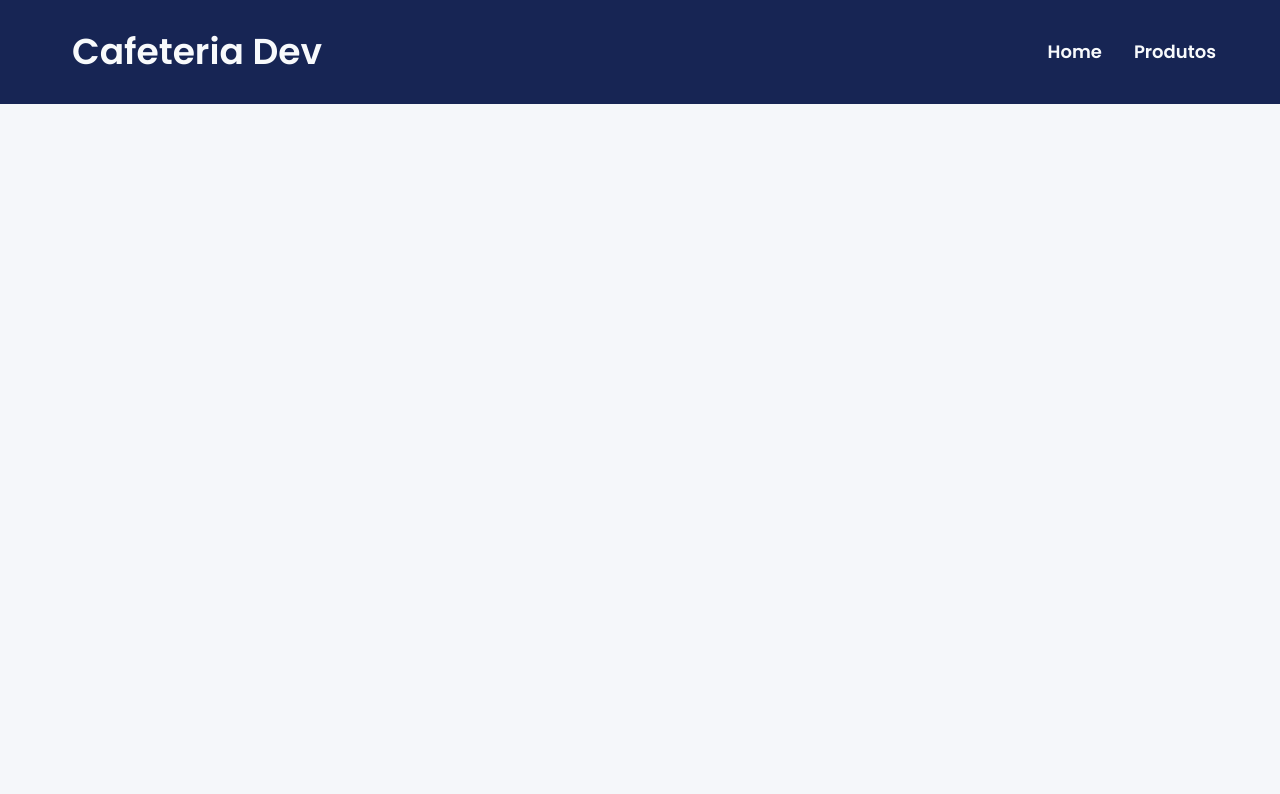
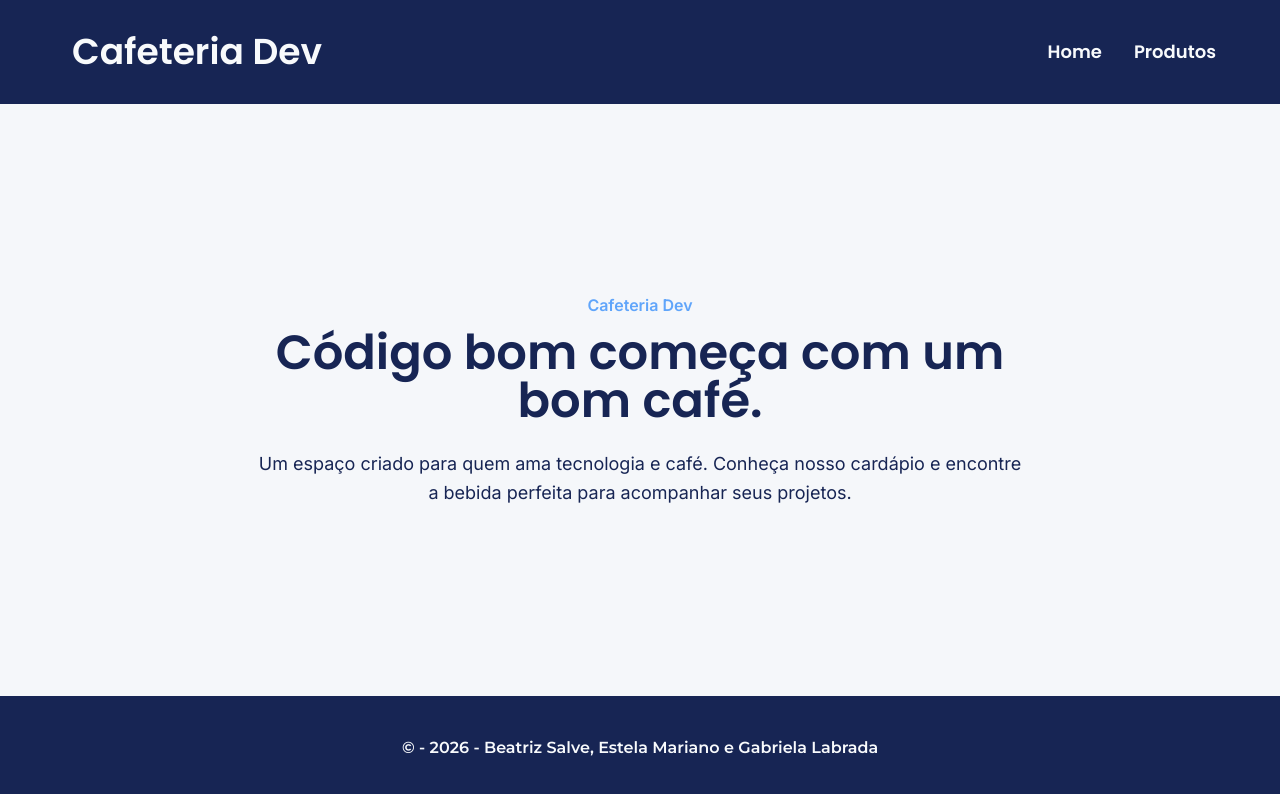
Before and after one commit to Cafeteria-WebDev/projeto-cafeteria, a React (Vite) app: page / in a window 1280 px wide. Shown: the top 794 px of the page. Built offline with nearby package versions, Linux system fonts and the light colour scheme.

Commit message:
fix: descomentando App.jsx

```diff
--- a/src/App.jsx
+++ b/src/App.jsx
@@ -1,9 +1,9 @@
 import { BrowserRouter as Router, Routes, Route } from "react-router-dom"
 
 import Navbar from "./components/Navbar"
-//import Footer from "./components/Footer"
-//import Home from "./pages/Home"
-//import Produtos from "./pages/Produtos"
+import Footer from "./components/Footer"
+import Home from "./pages/Home"
+import Produtos from "./pages/Produtos"
 
 const App = () => {
   return (
@@ -14,11 +14,11 @@
         <Navbar />
 
         <Routes>
-          {/* <Route path="/" element={<Home />} /> */}
-          {/* <Route path="/produtos" element={<Produtos />} /> */}
+          <Route path="/" element={<Home />} />
+          <Route path="/produtos" element={<Produtos />} />
         </Routes>
 
-        {/* <Footer /> */}
+        <Footer />
 
       </div>
 
```
